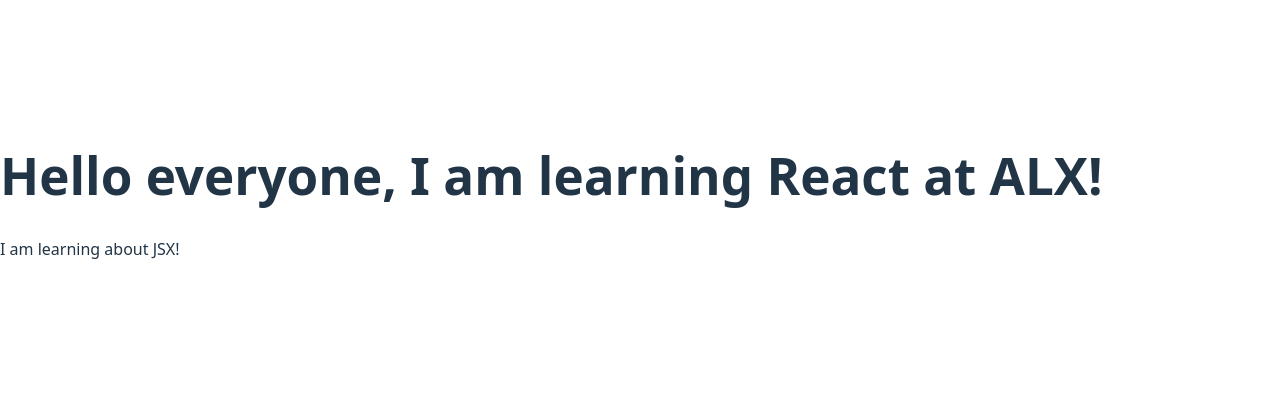
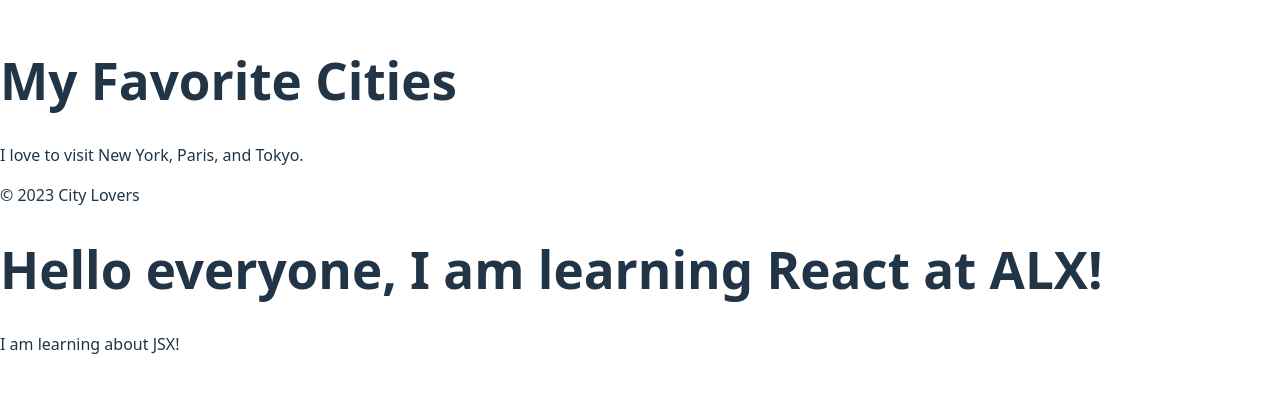
Before and after one commit to edwineduuuh/alx-fe-reactjs, a React (Vite) app in the folder alx-react-app/: page / in a window 1280 px wide. Shown: the part 205-598 px from the top of the page. Built offline with nearby package versions, Linux system fonts and the light colour scheme.

Commit message:
create specific components

```diff
--- a/alx-react-app/src/App.jsx
+++ b/alx-react-app/src/App.jsx
@@ -1,9 +1,18 @@
+import Footer from "./components/Footer";
+import Header from "./components/Header";
+import MainContent from "./components/MainContent";
 import WelcomeMessage from "./components/WelcomeMessage";
 
 import React from 'react'
 
 export default function App() {
   return (
+    <div>
+      <Header />
+      <MainContent />
+      <Footer/>
       <WelcomeMessage />
+    </div>
+
   )
 }
--- /dev/null
+++ b/alx-react-app/src/components/Footer.jsx
@@ -0,0 +1,9 @@
+import React from 'react'
+
+export default function Footer() {
+  return (
+    <footer>
+  <p>© 2023 City Lovers</p>
+</footer>
+  )
+}
--- /dev/null
+++ b/alx-react-app/src/components/Header.jsx
@@ -0,0 +1,9 @@
+import React from 'react'
+
+export default function Header() {
+  return (
+    <header>
+      <h1>My Favorite Cities</h1>
+    </header>
+  )
+}
--- /dev/null
+++ b/alx-react-app/src/components/MainContent.jsx
@@ -0,0 +1,9 @@
+import React from 'react'
+
+export default function MainContent() {
+  return (
+    <main>
+      <p>I love to visit New York, Paris, and Tokyo.</p>
+    </main>
+  )
+}
```
